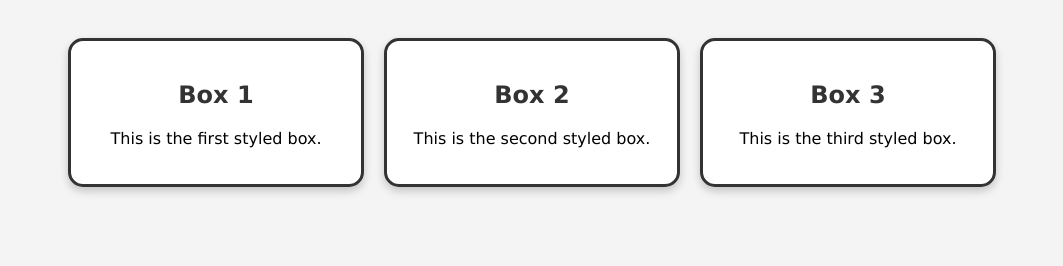
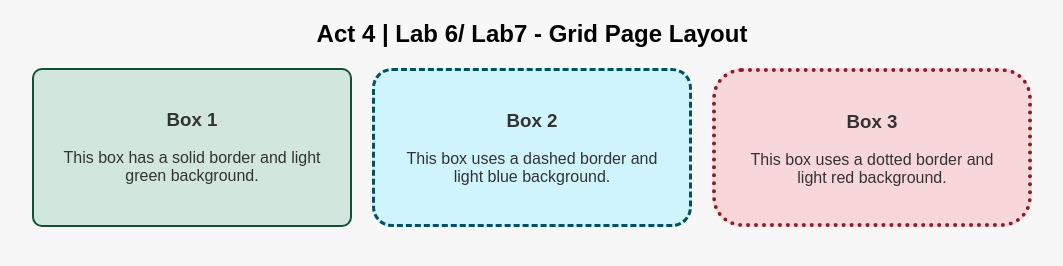
Before and after one commit to aujscgidayawanjoses-tech/web-dev-lab, a plain HTML site: page lab6/box-style.html in a window 1280 px wide. Shown: the whole page, without its empty margins (108-1171 px from the left). Drawn offline with Linux system fonts and the light colour scheme.

Commit message:
add box 67

```diff
--- a/lab6/box-style.html
+++ b/lab6/box-style.html
@@ -3,42 +3,68 @@
 <head>
   <meta charset="UTF-8">
   <meta name="viewport" content="width=device-width, initial-scale=1.0">
-    <title>Box Styling Activity</title>
+  <title>Act 4 | Lab 6 - Box Style</title>
   <style>
     body {
-            background-color: #f4f4f4;
-            font-family: Verdana, sans-serif;
-            display: flex;
-            justify-content: center;
+      font-family: Arial, sans-serif;
+      background: #f7f7f7;
+      margin: 20px;
+    }
+
+    h2 {
+      text-align: center;
+      margin-bottom: 20px;
+    }
+
+    .container {
+      display: grid;
+      grid-template-columns: repeat(3, 1fr);
       gap: 20px;
-            padding: 30px;
+      max-width: 1000px;
+      margin: 0 auto;
     }
+
     .box {
-            width: 250px;
       padding: 20px;
-            background-color: #fff;
-            border: 3px solid #333;
-            border-radius: 15px;
+      color: #333;
       text-align: center;
-            box-shadow: 0 4px 8px rgba(0,0,0,0.2);
     }
-        .box h2 {
-            color: #333;
+
+    .box1 {
+      background: #d1e7dd;
+      border: 2px solid #0f5132;
+      border-radius: 10px;
+    }
+
+    .box2 {
+      background: #cff4fc;
+      border: 3px dashed #055160;
+      border-radius: 20px;
+    }
+
+    .box3 {
+      background: #f8d7da;
+      border: 4px dotted #842029;
+      border-radius: 30px;
     }
   </style>
 </head>
 <body>
-    <div class="box">
-        <h2>Box 1</h2>
-        <p>This is the first styled box.</p>
+  <h2>Act 4 | Lab 6/ Lab7 - Grid Page Layout</h2>
+
+  <div class="container">
+    <div class="box box1">
+      <h3>Box 1</h3>
+      <p>This box has a solid border and light green background.</p>
     </div>
-    <div class="box">
-        <h2>Box 2</h2>
-        <p>This is the second styled box.</p>
+    <div class="box box2">
+      <h3>Box 2</h3>
+      <p>This box uses a dashed border and light blue background.</p>
     </div>
-    <div class="box">
-        <h2>Box 3</h2>
-        <p>This is the third styled box.</p>
+    <div class="box box3">
+      <h3>Box 3</h3>
+      <p>This box uses a dotted border and light red background.</p>
+    </div>
   </div>
 </body>
 </html>
```
Lines whose indentation alone changed are shown as unchanged.
